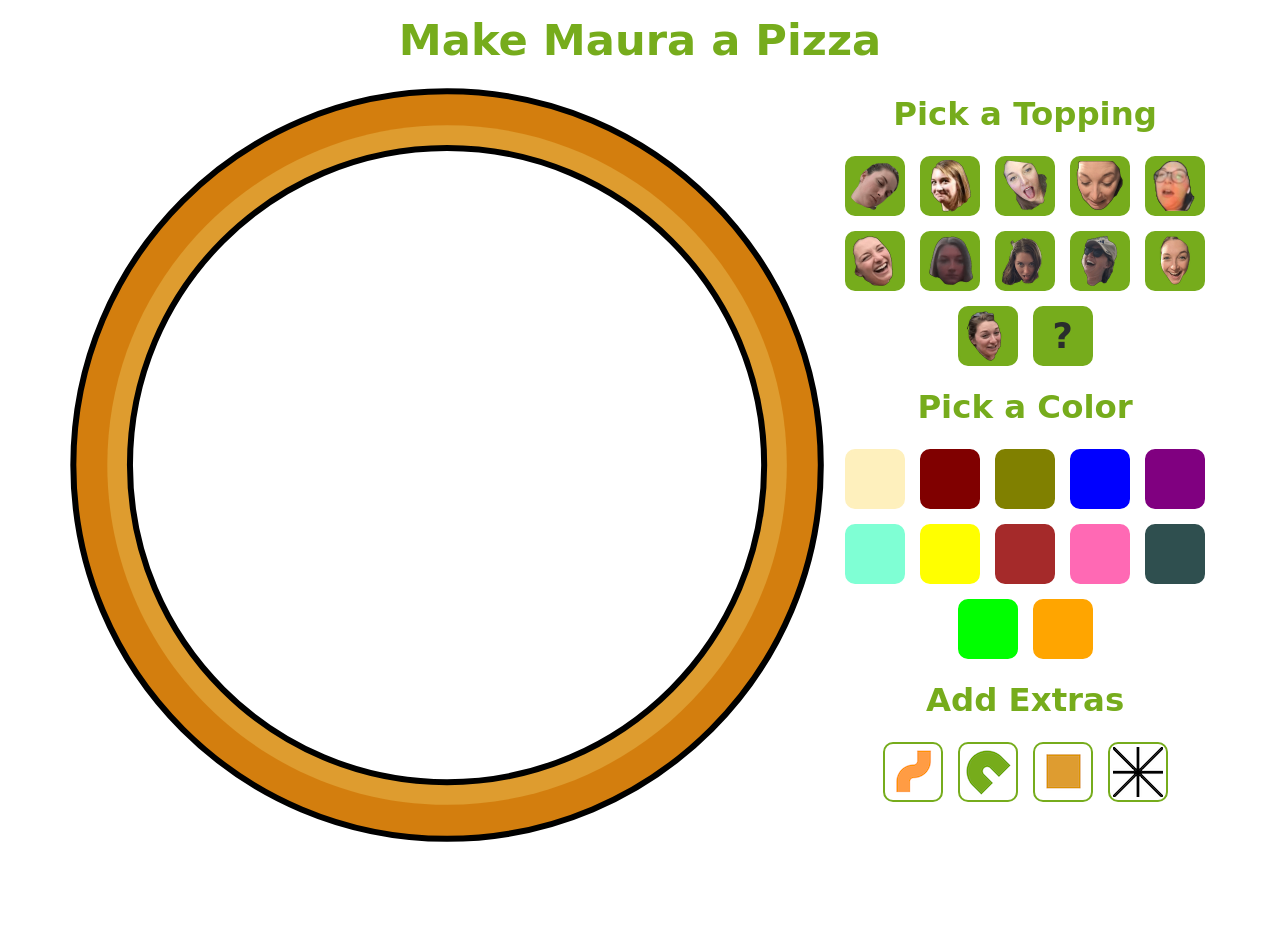
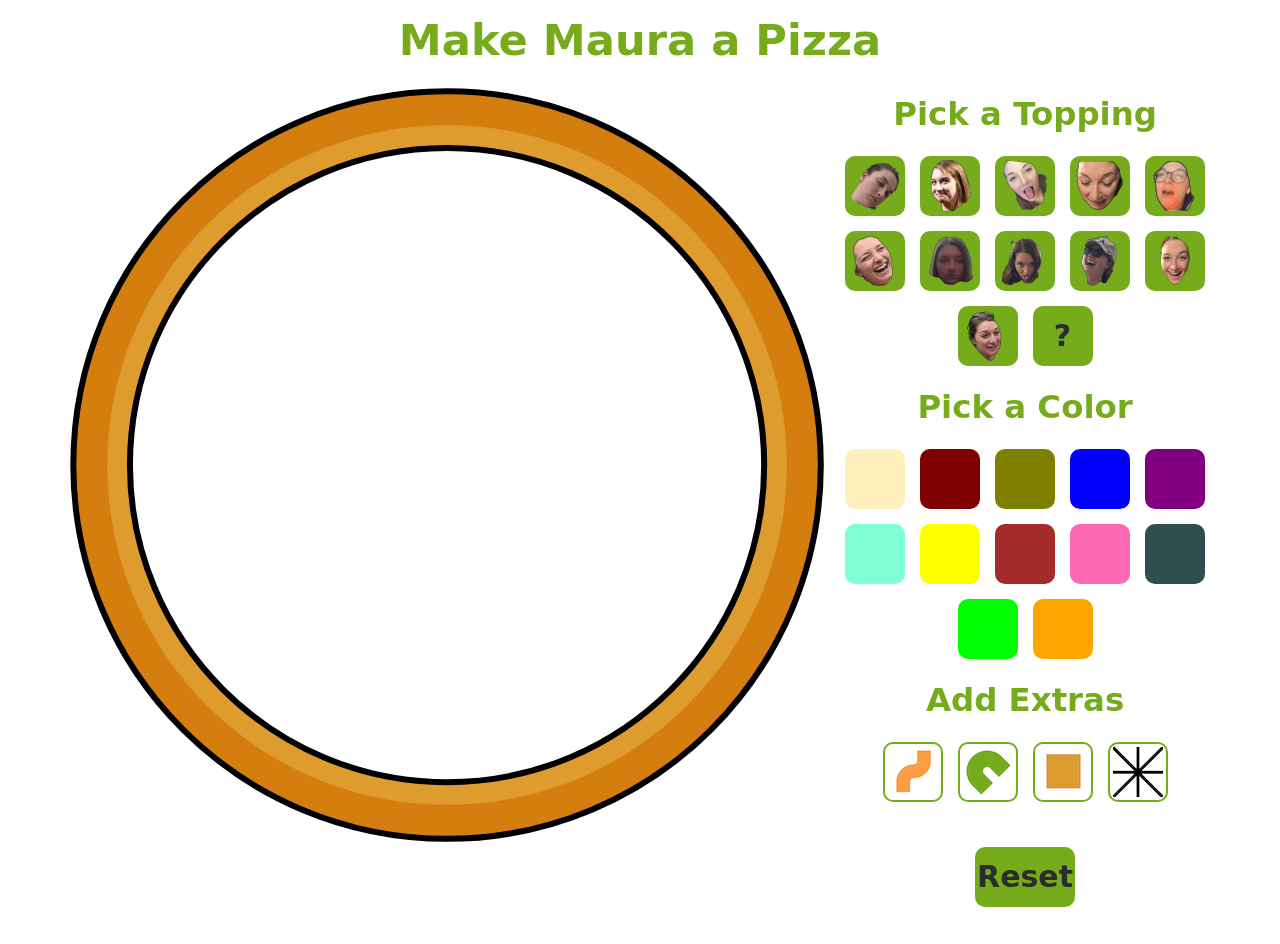
Before and after one commit to Allicolyer/maura-pizza, a plain HTML site: page index.html in a window 1280 px wide. Before the commit the page ends 850 px from the top, so only its background shows below. Drawn offline with Linux system fonts and the light colour scheme.

Commit message:
add reset button

```diff
--- a/index.html
+++ b/index.html
@@ -568,6 +568,7 @@
           <div id="color-button-container" class="flex-row margin-y"></div>
           <h2 class="title">Add Extras</h2>
           <div id="extra-button-container" class="flex-row margin-y"></div>
+          <div id="reset-button-container" class="flex-row margin-y"></div>
         </div>
       </div>
     </div>
--- a/script.js
+++ b/script.js
@@ -15,6 +15,7 @@ document.addEventListener('DOMContentLoaded', function () {
   const mauraButtonsDiv = document.querySelector('#maura-button-container')
   const colorButtonsDiv = document.querySelector('#color-button-container')
   const extraButtonsDiv = document.querySelector('#extra-button-container')
+  const resetButtonDiv = document.querySelector('#reset-button-container')
 
   // javaScript for generating buttons
   const createMauraButton = i => {
@@ -28,6 +29,7 @@ document.addEventListener('DOMContentLoaded', function () {
     button.appendChild(image)
     mauraButtonsDiv.appendChild(button)
   }
+
   //create a button that updates each topping with any picture
   const createRandomButton = () => {
     let button = document.createElement('button') // create button
@@ -36,7 +38,7 @@ document.addEventListener('DOMContentLoaded', function () {
     button.onclick = () => updateToppingRandomly() // add onclick function to each button
     let span = document.createElement('span') // add image child
     span.innerHTML = '?'
-    span.classList.add('random-button-text')
+    span.classList.add('button-text')
     button.appendChild(span)
     mauraButtonsDiv.appendChild(button)
   }
@@ -51,7 +53,6 @@ document.addEventListener('DOMContentLoaded', function () {
     colorButtonsDiv.appendChild(button)
   }
   const createExtraButton = type => {
-    console.log(type)
     let button = document.createElement('button') // create button
     button.classList.add('extra-button', 'button', 'margin-small') // add classes
     button.setAttribute('id', type.name) // add id
@@ -63,34 +64,18 @@ document.addEventListener('DOMContentLoaded', function () {
 
     extraButtonsDiv.appendChild(button)
   }
-
-  //generate 12 buttons
-  for (i = 0; i < numberOfMauras; i++) {
-    createMauraButton(i)
+  //create a button that updates each topping with any picture
+  const createResetButton = () => {
+    let button = document.createElement('button') // create button
+    button.classList.add('button', 'margin-small') // add classes
+    button.setAttribute('id', 'reset-button') // add id
+    button.onclick = () => location.reload() // add onclick function to each button
+    let span = document.createElement('span') // add image child
+    span.innerHTML = 'Reset'
+    span.classList.add('button-text')
+    button.appendChild(span)
+    resetButtonDiv.appendChild(button)
   }
-  createRandomButton()
-  ;[
-    '#fef0bd',
-    'maroon',
-    'olive',
-    'blue',
-    'purple',
-    'aquamarine',
-    'yellow',
-    'brown',
-    'hotpink',
-    'darkslategray',
-    'lime',
-    'orange'
-  ].forEach(color => createColorButton(color))
-
-  // create an extra for each type
-  ;[
-    { name: 'orangeSquiggle', collection: orangeSquiggles },
-    { name: 'greenSquiggle', collection: greenSquiggles },
-    { name: 'pizzaSpec', collection: pizzaSpecs },
-    { name: 'sliceLine', collection: sliceLines }
-  ].forEach(type => createExtraButton(type))
 
   const updateTopping = pictureId => {
     // update each pepperoni with the background picture
@@ -125,4 +110,32 @@ document.addEventListener('DOMContentLoaded', function () {
       extra.style.visibility = 'visible'
     })
   }
+  // when site runs
+  for (i = 0; i < numberOfMauras; i++) {
+    createMauraButton(i)
+  }
+  createRandomButton()
+  ;[
+    '#fef0bd',
+    'maroon',
+    'olive',
+    'blue',
+    'purple',
+    'aquamarine',
+    'yellow',
+    'brown',
+    'hotpink',
+    'darkslategray',
+    'lime',
+    'orange'
+  ].forEach(color => createColorButton(color))
+
+  // create an extra for each type
+  ;[
+    { name: 'orangeSquiggle', collection: orangeSquiggles },
+    { name: 'greenSquiggle', collection: greenSquiggles },
+    { name: 'pizzaSpec', collection: pizzaSpecs },
+    { name: 'sliceLine', collection: sliceLines }
+  ].forEach(type => createExtraButton(type))
+  createResetButton()
 })
--- a/style.css
+++ b/style.css
@@ -118,10 +118,14 @@ body {
   background-color: white;
 }
 
-.random-button-text {
+.button-text {
   font-family: var(--header-font);
-  font-size: 35px;
+  font-size: 30px;
   font-weight: bold;
+}
+
+#reset-button {
+  width: 100px;
 }
 
 .thumbnail {
@@ -136,29 +140,9 @@ body {
     width: 40px;
     height: 40px;
   }
-}
-
-/* Nav Styles */
-nav {
-  background-color: var(--primary-color);
-  color: var(--text-color);
-  display: flex;
-  flex-direction: row;
-  align-items: center;
-  justify-content: space-between;
-  min-height: var(--nav-height);
-}
-nav a {
-  color: var(--text-color);
-  text-decoration: none;
-}
-nav a:hover {
-  font-weight: bold;
-}
-
-.logo {
-  width: 25px;
-  height: auto;
+  #reset-button {
+    width: 100px;
+  }
 }
 
 /* Utils */
```
